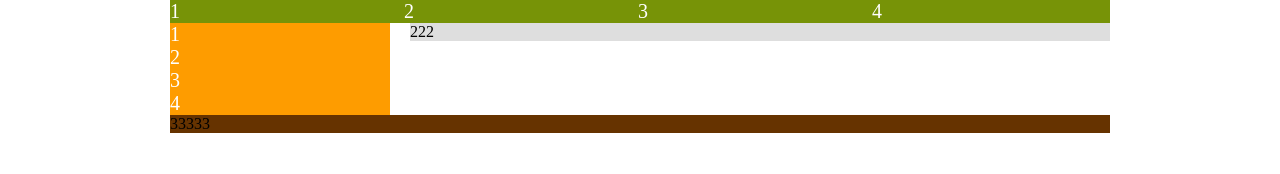
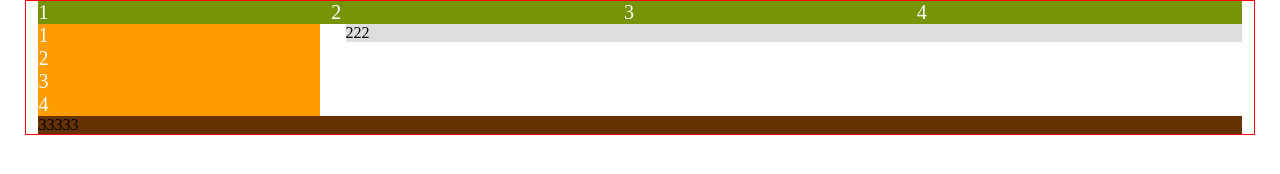
Before and after one commit to suwen0512/-Web-, a plain HTML site: page index.html in a window 1280 px wide. Drawn offline with Linux system fonts and the light colour scheme.

Commit message:
百分比布局
将之前的固定布局改为百分比布局，且文字将px改为em

```diff
--- a/main.css
+++ b/main.css
@@ -7,47 +7,52 @@
 #wrapper{
 	margin-left: auto;
 	margin-right: auto;
-	width: 960px;
+	width: 96%;
+	border:1px solid red;
 }
 
 header{
-	margin-left: 10px;
-	margin-left: 10px;
-	width: 940px;
+	margin-left: 1.041666667%;
+	margin-left: 1.041666667%;
+	width: 97.91666667%;
 	background-color: #779307;
 }
 
 nav ul li{
 	display: inline-block;
-	width: 230px;
+	width: 24%;
 }
 
 nav ul li a{
 	text-decoration: none;
 	color: white;
-	font-size: 20px;
+	font-size: 1.25em;
 }
 
 #side{
-	margin-left: 10px;
-	margin-right: 10px;
+	margin-left: 1.041666667%;
+	margin-right: 1.041666667%;
 	float: left;
 	background-color: #fe9c00;
-	width: 220px;
+	width: 22.91666667%;
+}
+
+#side ul li{
+	width: 100%;
 }
 
 article{
-	margin-left: 10px;
-	margin-right: 10px;
+	margin-left: 1.041666667%;
+	margin-right: 1.041666667%;
 	float: left;
-	width: 700px;
+	width: 72.91666667%;
 	background-color: #dedede;
 }
 
 footer{
-	margin-left: 10px;
-	margin-right: 10px;
+	margin-left: 1.041666667%;
+	margin-right: 1.04166667%;
 	clear: both;
-	width: 940px;
+	width: 97.91666667%;
 	background-color: #663300;
 }
```
